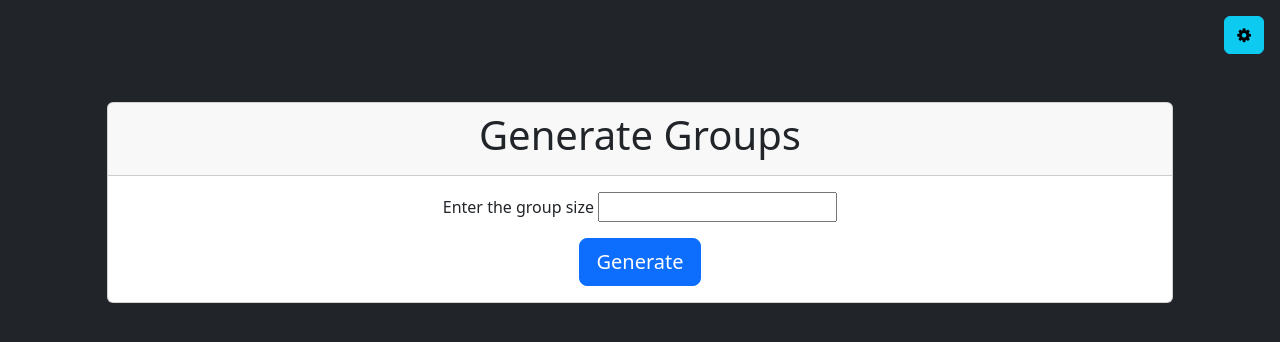
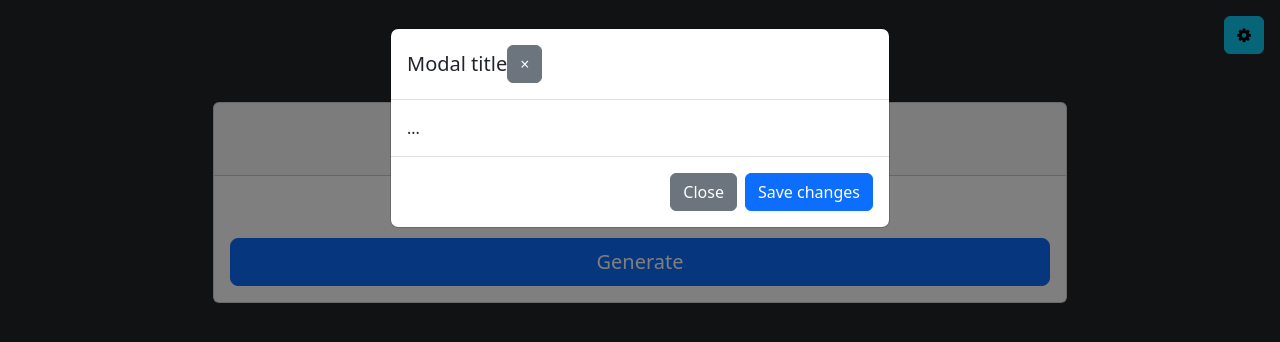
Before and after one commit to egannod/partner_generator, a plain HTML site: page index.html in a window 1280 px wide. Both pictures are taken after a click on the button 1244 px from the left and 35 px from the top of the page. Drawn offline with nearby package versions, Linux system fonts and the light colour scheme.

Commit message:
Add options modal

```diff
--- a/index.html
+++ b/index.html
@@ -14,19 +14,50 @@
         </button>
     </div>
 
-    <div class="card text-center col-10 offset-1 mt-5">
+    <div class="card text-center col-12 col-md-8 offset-0 offset-md-2 mt-5">
         <div class="card-header">
             <h1>Generate Groups</h1>
         </div>
         <div class="card-body">
-            <label for="txtGroupSize">Enter the group size</label>
-            <input id="txtGroupSize">
-            <br>
-            <button class="btn btn-primary btn-lg mt-3" type="button">Generate</button>
+            <form>
+                <label for="txtGroupSize">Enter the group size</label>
+                <input id="txtGroupSize">
+                <br>
+                <button class="btn btn-primary btn-lg mt-3 col-12" type="button">Generate</button>
+            </form>
+        </div>
+    </div>
+
+    <div class="modal fade" id="modalOptions" tabindex="-1" role="dialog" aria-labelledby="exampleModalLabel" aria-hidden="true">
+        <div class="modal-dialog" role="document">
+            <div class="modal-content">
+                <div class="modal-header">
+                    <h5 class="modal-title" id="exampleModalLabel">Modal title</h5>
+                    <button type="button" class="close btn btn-secondary btnCloseModal" aria-label="Close">
+                        <span aria-hidden="true">&times;</span>
+                    </button>
+                </div>
+                <div class="modal-body">
+                    ...
+                </div>
+                <div class="modal-footer">
+                    <button type="button" class="btn btn-secondary btnCloseModal">Close</button>
+                    <button type="button" class="btn btn-primary">Save changes</button>
+                </div>
+            </div>
         </div>
     </div>
 
     <script src="https://cdn.jsdelivr.net/npm/bootstrap@5.3.3/dist/js/bootstrap.bundle.min.js" integrity="sha384-YvpcrYf0tY3lHB60NNkmXc5s9fDVZLESaAA55NDzOxhy9GkcIdslK1eN7N6jIeHz" crossorigin="anonymous"></script>
+    <script src="https://code.jquery.com/jquery-3.7.1.min.js" integrity="sha256-/JqT3SQfawRcv/BIHPThkBvs0OEvtFFmqPF/lYI/Cxo=" crossorigin="anonymous"></script>
+    <script>
+        $('#btnOptions').on('click',function(){
+            $('#modalOptions').modal('show')
+        })
 
+        $('.btnCloseModal').on('click',function(){
+            $('#modalOptions').modal('hide')
+        })
+    </script>
 </body>
 </html>
```
